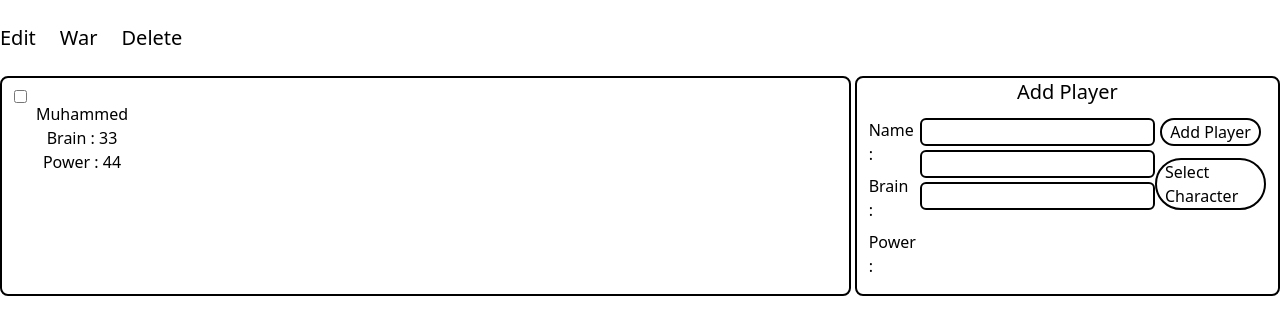
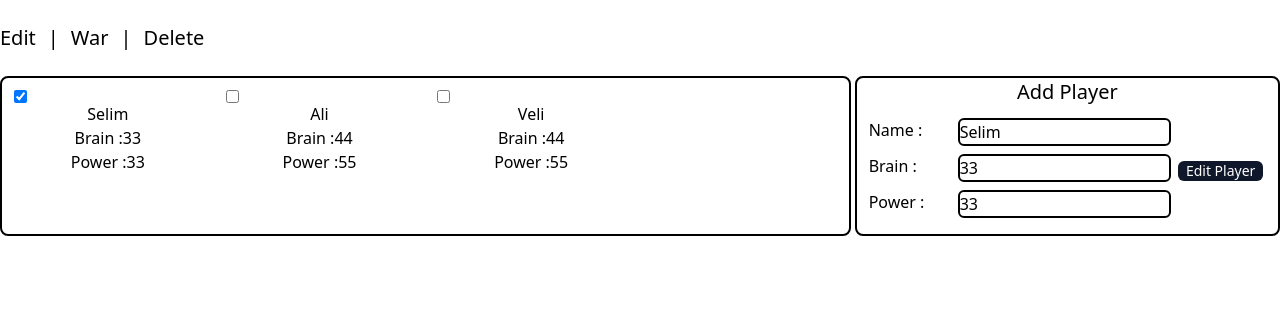
Before and after one commit to selimunall/CardGame, a website: page index.html in a window 1280 px wide. Both pictures are taken after a click on the button "Edit". Shown: the part 64-398 px from the top of the page. Drawn offline with Linux system fonts and the light colour scheme.

Commit message:
I did the edit characters part and to make it more dynamic, I checked the checkboxes from the list.

```diff
--- a/index.html
+++ b/index.html
@@ -16,15 +16,17 @@
         </header>
         <nav>
             <ul class="flex text-xl ">
-                <li class="my-3 mr-3 hover:text-red-600"><button type="button">Edit</button></li>
-                <li class="m-3 hover:text-red-600"><button type="button">War</button></li>
-                <li class="m-3 hover:text-red-600"><button type="button">Delete</button></li>
+                <li class="my-3 mr-3 hover:text-red-600"><button onclick="edit()" type="button">Edit</button></li>
+                <li  class="my-3 hover:cursor-default">|</li>
+                <li class="m-3 hover:text-red-600"><button onclick="war()" type="button">War</button></li>
+                <li  class="my-3 hover:cursor-default">|</li>
+                <li class="m-3 hover:text-red-600"><button onclick="deleteItem()" type="button">Delete</button></li>
             </ul>
         </nav>
         <main class="flex my-3">
             <section class="basis-2/3 border-2 mr-1 border-black rounded-lg">
-                 <ul id="cards">
-                    <li id="card" class="p-3 w-40 relative text-center">
+                 <ul id="cards" class="flex flex-wrap">
+                    <li id="card" class="p-3 relative w-1/4 text-center">
                         <input type="checkbox" id="1" class="absolute left-3">
                         <label  for="1">
                             <div class="mt-3">
@@ -42,22 +44,14 @@
                     <h2>Add Player</h2>
                 </header>
                 <form class="m-3 flex">
-                    <ul class="flex-grow-[3] flex">
-
-                        <ul id="texts">
-                            <li class="mb-2"><label for="nameInput">Name :</label></li>
-                            <li class="mb-2"><label for="brainInput">Brain :</label></li>
-                            <li class="mb-1"><label for="powerInput">Power :</label></li>
+                    <ul class="flex-grow-[9] mr-1">
+                        <li class="mb-2 flex"><label class="w-2/5" for="nameInput">Name :</label><input type="text" id="nameInput" class="border-black  border-2 w-full ml-1  rounded-md"></li>
+                        <li class="mb-2 flex"><label class="w-2/5" for="brainInput">Brain :</label><input type="text" id="brainInput" class="border-black border-2 w-full ml-1 rounded-md"></li>
+                        <li class="mb-1 flex"><label class="w-2/5" for="powerInput">Power :</label><input type="text" id="powerInput" class="border-black border-2 w-full ml-1 rounded-md"></li>
                     </ul>
-                        <ul id="inputs">
-                            <li class="mb-1"><input type="text" id="nameInput" class="border-black border-2 ml-1 rounded-md"></li>
-                            <li class="mb-1"><input type="text" id="brainInput" class="border-black border-2 ml-1 rounded-md"></li>
-                            <li class="mb-1"><input type="text" id="powerInput" class="border-black border-2 ml-1 rounded-md"></li>
-                        </ul>
-                    </ul>
-                    <ul class="flex-grow-[1]">
-                        <li class="flex justify-center "><button onclick="characterAdd()" class="rounded-full border-black border-2 px-2" type="button">Add Player</button></li>
-                        <li class="flex justify-center mt-3"><input type="file" id="files" class="hidden"/><label class="rounded-full hover:cursor-pointer border-black border-2 px-2" for="files">Select Character</label></li>
+                    <div class="flex-grow-[3]"></div>
+                    <ul class="flex-grow-[3] my-auto">
+                        <li><button id="addPlayerbtn" onclick="characterAdd()" class="rounded-md bg-slate-900 text-white my-auto px-2 text-sm" type="button">Add Player</button></li>
                     </ul>
                 </form>
             </aside>
@@ -68,33 +62,51 @@
             const cname = document.getElementById("nameInput");
             const brain = document.getElementById("brainInput");
             const power = document.getElementById("powerInput");
-            const cards = document.querySelector("#cards");
-
+            const cards = document.getElementById("cards");
+            const addPlayerbtn = document.getElementById("addPlayerbtn");
+            let editStatus = false ;
 
             let characterList = [
-                {"nameList" : "Selim" , "brainList" : 33 , "powerList" : 33}
+                {"nameList" : "Selim" , "brainList" : 33 , "powerList" : 33 , "check" : true},
+                {"nameList" : "Ali" , "brainList" : 44 , "powerList" : 55 , "check" : false},
+                {"nameList" : "Veli" , "brainList" : 44 , "powerList" : 55 ,  "check" : false},
             ];
             listItems();
 
+            //we use this function to check and print the list.
             function listItems () {
-                for (let character of characterList) {
-                    let a = `
-                    <li id="card" class="p-3 w-40 relative text-center">
-                        <input type="checkbox" id="1" class="absolute left-3">
-                        <label  for="1">
+                cards.innerHTML = "";
+                for (let character in characterList) {
+
+                    let li = `
+                    <li id="card" class="p-3 w-1/4 relative text-center">
+                        <input type="checkbox" id="${characterList[character].nameList}" onclick="checkboxes(this)" class="checkboxes absolute left-3" ${characterList[character].check == true ? "checked" : ""}>
+                        <label  for="${characterList[character].nameList}">
                             <div class="mt-3">
-                                <h3 id="name">${character.nameList}</h3>
-                                <p id="brain">Brain : ${character.brainList}</p>
-                                <p id="power">Power : ${character.powerList}</p>
+                                <h3 id="name">${characterList[character].nameList}</h3>
+                                <div id="brain" style="display:flex; justify-content:center;" ><p>Brain : </p><p>${characterList[character].brainList}</p></div>
+                                <div id="power" style="display:flex; justify-content:center;"><p>Power :</p><p>${characterList[character].powerList}</p></div>
                             </div>
                         </label>
                     </li>`
-                    cards.innerHTML(a);
+                    cards.insertAdjacentHTML("beforeend",li);
                 }
             }
 
-            //we use the function for add to Array List and we call Character List again.
+            //we use this function for add to Array List and we call Character List again and We're checking to see if it is the same character.
             function characterAdd() {
+                if (editStatus == true) {
+
+
+
+                    addPlayerbtn.innerText = "Add Player";
+                    editStatus = false ;
+                    cname.value = "";
+                    brain.value = "";
+                    power.value = "";
+                } else {
+
+                    let i = 0;
                     if (
                         cname.value == "" ||
                         brain.value == "" ||
@@ -102,12 +114,70 @@
 
                             alert("Please input value!");
                     } else {
-                    characterList.push(cname.value,brain.value,power.value);
+                        for (let character of characterList) {
+
+                            if (character.nameList == cname.value){
+                                alert("Please input a new charecter! You can't input same name.");
+                                i = 1;
+                            }
+
+                        }
+                        if (i == 0) {
+                            characterList.push({"nameList" : cname.value , "brainList" : brain.value , "powerList" : power.value , "check" : false});
                             listItems();
                         }
 
+                    }
 
                 }
+
+            }
+
+
+            //we editing the check status of charecterList.
+            function checkboxes(ooo) {
+                for (let character in characterList) {
+
+                    if (characterList[character].nameList  == ooo.id) {
+                        if ( characterList[character].check == true) {
+                            characterList[character].check = false ;
+                        } else {
+                            characterList[character].check = true ;
+                        }
+
+                    }
+
+                }
+            }
+
+            //We do the editing operations in this section.
+            function edit() {
+                let checkboxs = document.querySelectorAll("input[type='checkbox']");
+                let i = 0;
+
+                for (let checkbox of checkboxs) {
+                   checkbox.checked === true ? i++ : i ;
+                }
+
+                if (i > 1 || i == 0) {
+                    alert("You can select one charecter for edit!")
+                    for (let checkbox of checkboxs){
+                        checkbox.checked = false;
+                    }
+                } else {
+                    for (let checkbox of checkboxs) {
+                        if (checkbox.checked === true) {
+                            cname.value = checkbox.parentElement.children[1].children[0].children[0].textContent;
+                            brain.value = checkbox.parentElement.children[1].children[0].children[1].children[1].textContent;
+                            power.value = checkbox.parentElement.children[1].children[0].children[2].children[1].textContent;
+
+                            addPlayerbtn.innerText = "Edit Player";
+                            editStatus = true ;
+                        }
+                    }
+                }
+            }
+
 
 
 
```
Also changed, not shown: output.css. Lines whose indentation alone changed are shown as unchanged.
